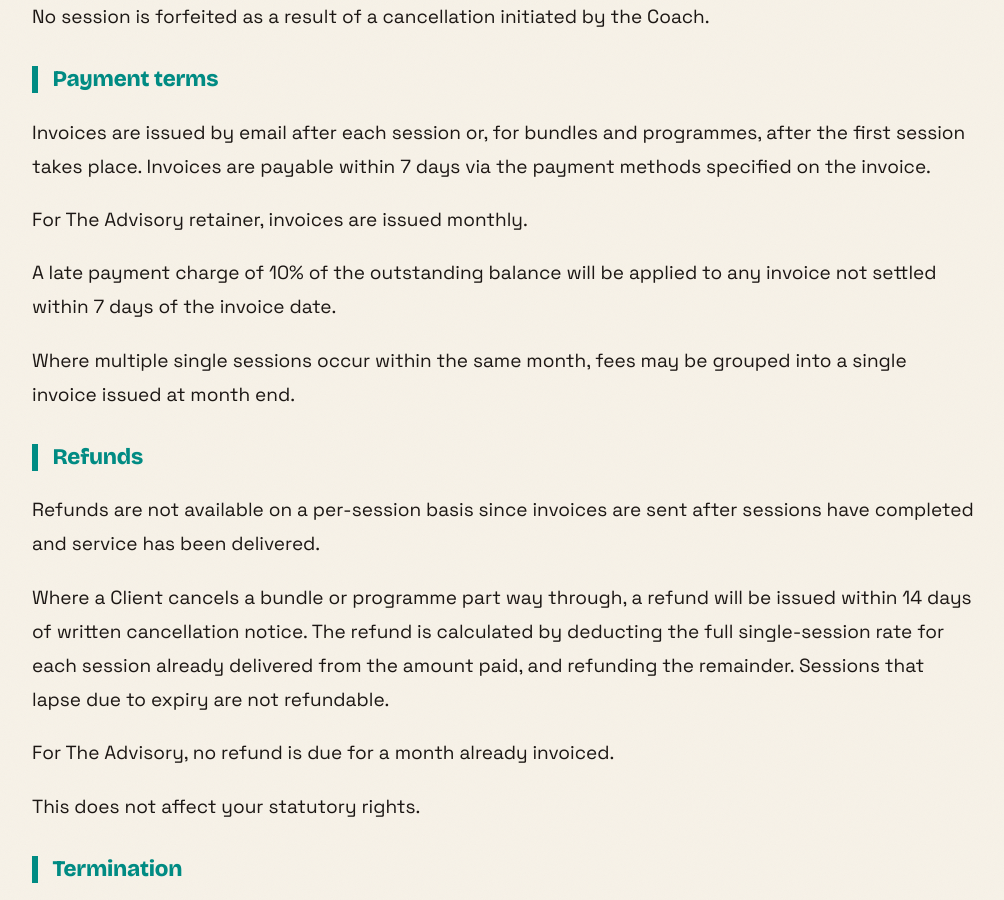
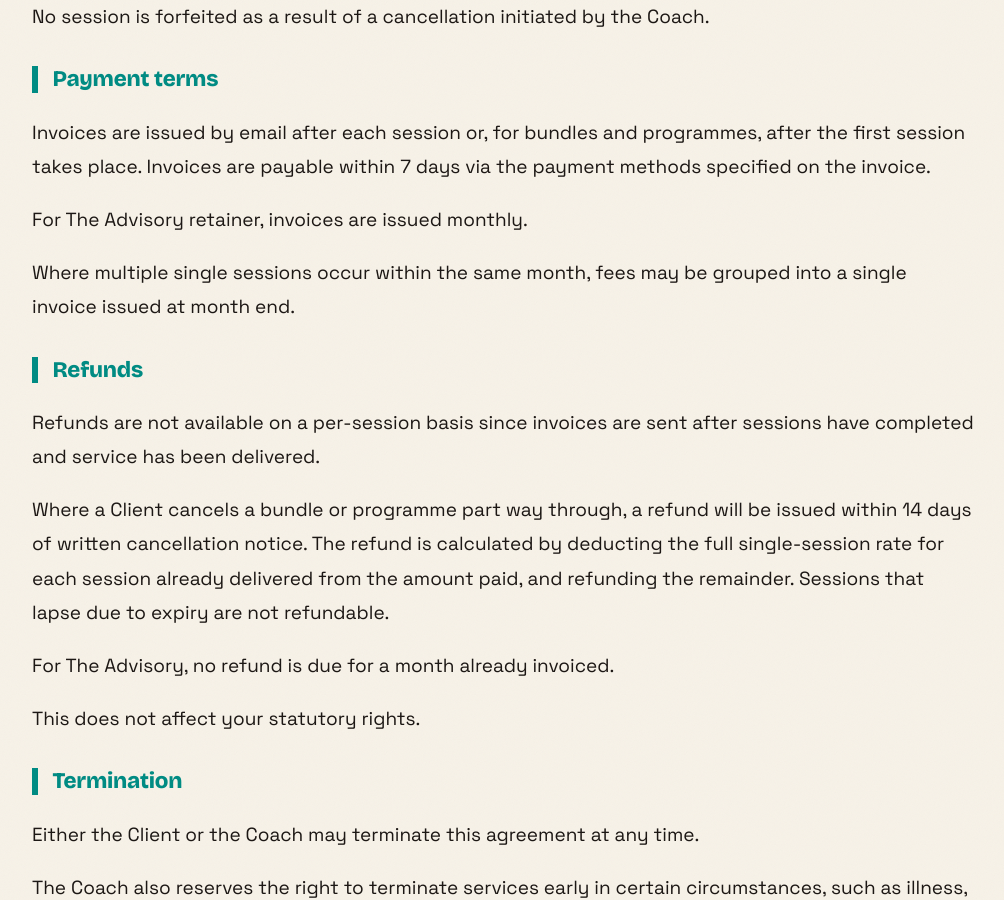
Before and after one commit to outragedpinkracoon/outragedpinkracoon.github.io, a Jekyll site: the page built from pages/coaching-disclaimer-and-terms.md, in a window 1280 px wide and 900 px high, scrolled down 7119 px. Shown: the whole window, without its empty margins (136-1140 px from the left). Built offline with Jekyll 4.4.1, drawn with Linux system fonts in a browser that asks for light colours; comment, search, counter and statistics services are not loaded.

Commit message:
Remove late payment charge clause from T&Cs
Co-Authored-By: Claude Sonnet 4.6 <noreply@anthropic.com>

```diff
--- a/pages/coaching-disclaimer-and-terms.md
+++ b/pages/coaching-disclaimer-and-terms.md
@@ -137,8 +137,6 @@ Invoices are issued by email after each session or, for bundles and programmes,
 
 For The Advisory retainer, invoices are issued monthly.
 
-A late payment charge of 10% of the outstanding balance will be applied to any invoice not settled within 7 days of the invoice date.
-
 Where multiple single sessions occur within the same month, fees may be grouped into a single invoice issued at month end.
 
 ### Refunds
```
